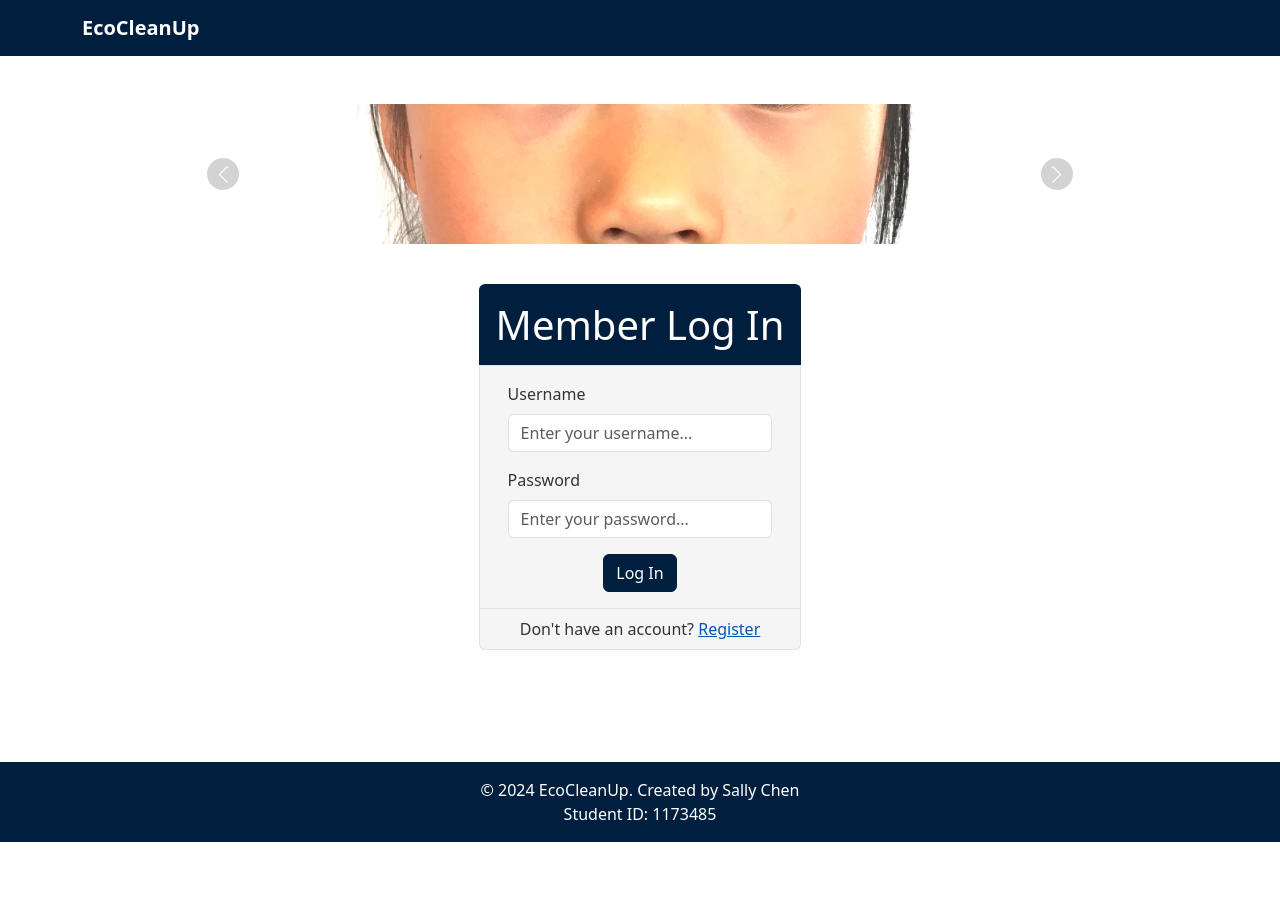
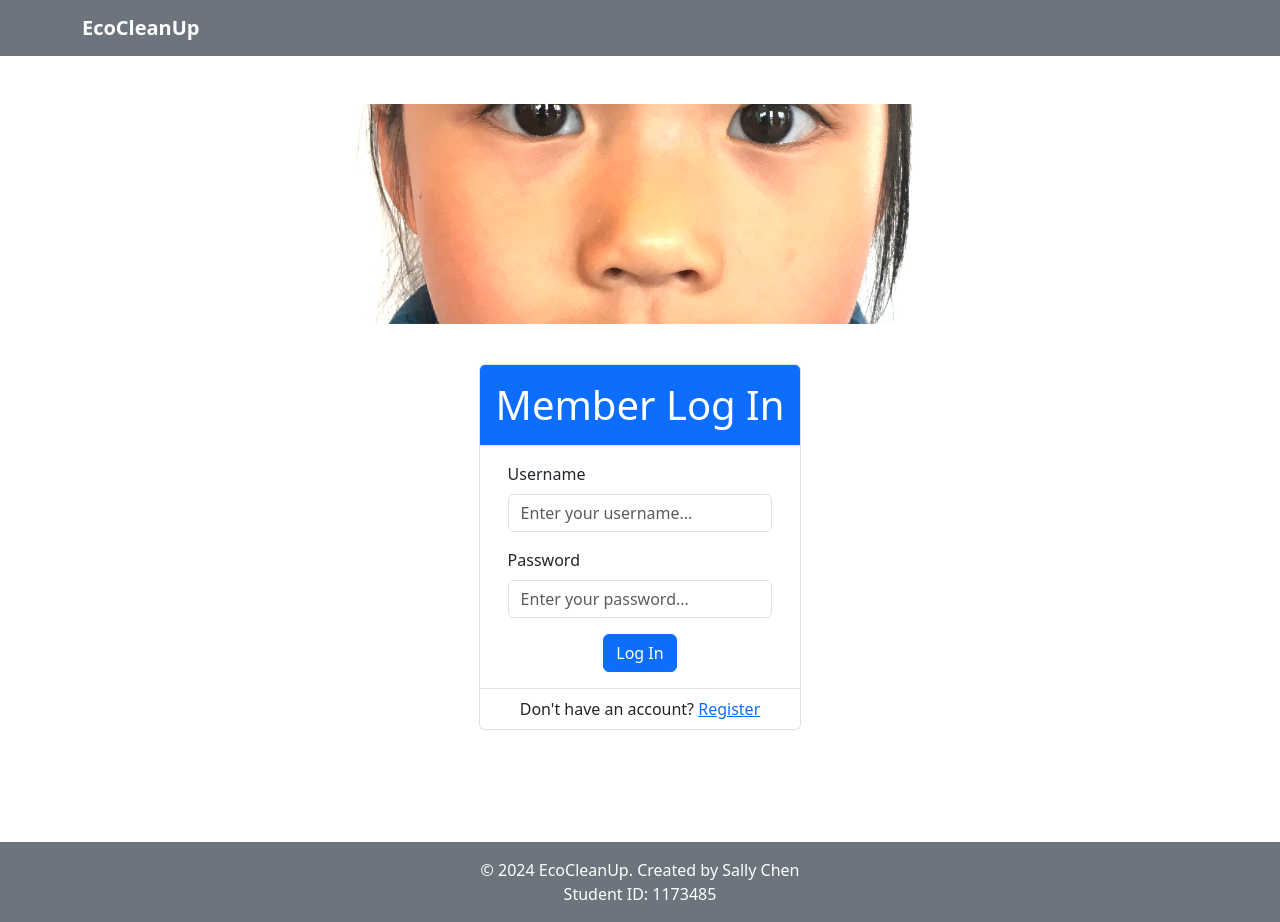
Before and after one commit to Sally-Chen-1173485/EcoCleanUp, a Flask app: page /login in a window 1280 px wide. Before the commit the page ends 842 px from the top, so only its background shows below. Run offline with Flask 3, Linux system fonts and the light colour scheme; some libraries are stand-ins or nearby versions.

Commit message:
Style update

```diff
--- a/loginapp/static/style.css
+++ /dev/null
@@ -1,167 +0,0 @@
-:root {
-    --theme-deepblue: #001f3f;
-    --theme-darker: #ffffff;
-    --theme-text: #333333;
-    --theme-light-bg: #f5f5f5;
-}
-
-/* sticky footer layout */
-html, body {
-    height: 100%;
-}
-
-body {
-    display: flex;
-    flex-direction: column;
-    background-color: var(--theme-darker);
-    color: var(--theme-text);
-    font-size: clamp(14px, 2vw, 16px);
-}
-
-main {
-    flex: 1;
-}
-
-footer {
-    margin-top: auto;
-}
-
-/* navbar/footer */
-.navbar,
-.bg-secondary,
-footer {
-    background-color: var(--theme-deepblue) !important;
-}
-
-/* primary buttons/blocks */
-.bg-primary,
-.btn-primary {
-    background-color: var(--theme-deepblue) !important;
-    border-color: var(--theme-deepblue) !important;
-}
-
-/* links */
-a {
-    color: #0056b3 !important;
-}
-
-a:hover {
-    color: #003d82 !important;
-}
-
-.nav-link {
-    color: #ffffff !important;
-}
-
-.nav-link:hover {
-    color: #e0e0e0 !important;
-}
-
-.navbar-brand {
-    color: #ffffff !important;
-}
-
-/* re-style white backgrounds so they aren’t too bright */
-.bg-white {
-    background-color: var(--theme-light-bg) !important;
-    color: var(--theme-text);
-}
-
-.login-top-strip {
-    display: block;
-    width: 100%;
-    max-width: 100%;
-    height: clamp(70px, 14vw, 140px);
-    object-fit: cover;
-    border-radius: 0.375rem;
-    margin-bottom: 0;
-}
-
-.login-strip-carousel {
-    width: 100%;
-    border-radius: 0.375rem;
-    overflow: hidden;
-}
-
-.login-strip-carousel .carousel-control-prev,
-.login-strip-carousel .carousel-control-next {
-    width: 10%;
-}
-
-.login-strip-carousel .carousel-control-prev-icon,
-.login-strip-carousel .carousel-control-next-icon {
-    background-color: rgba(0, 0, 0, 0.35);
-    border-radius: 50%;
-    background-size: 65% 65%;
-}
-
-.profile-avatar-button {
-    display: inline-block;
-    cursor: pointer;
-}
-
-.profile-avatar-img {
-    width: 140px;
-    height: 140px;
-    object-fit: cover;
-    border-radius: 50%;
-    border: 3px solid var(--theme-deepblue);
-}
-
-/* hero section used on public home page */
-.hero-section {
-    background: linear-gradient(135deg, #001f3f 0%, #002d5c 100%);
-    color: white;
-    padding: clamp(40px, 10vw, 80px) clamp(20px, 5vw, 20px);
-    text-align: center;
-}
-
-.hero-section h1 {
-    font-size: clamp(24px, 6vw, 48px);
-    margin-bottom: clamp(10px, 3vw, 20px);
-}
-
-.hero-section p {
-    font-size: clamp(16px, 4vw, 20px);
-    margin-bottom: clamp(15px, 5vw, 30px);
-}
-
-.btn-action {
-    margin: clamp(5px, 2vw, 10px);
-    font-weight: bold;
-    font-size: clamp(14px, 3vw, 16px);
-}
-
-/* responsive containers */
-@media (max-width: 768px) {
-    .container {
-        padding: 15px;
-    }
-
-    .form-label {
-        font-size: clamp(14px, 3vw, 16px);
-    }
-
-    .btn {
-        padding: clamp(8px, 2vw, 10px) clamp(12px, 3vw, 16px);
-        font-size: clamp(14px, 3vw, 16px);
-    }
-}
-
-@media (max-width: 576px) {
-    body {
-        font-size: 14px;
-    }
-
-    h1 {
-        font-size: clamp(20px, 5vw, 28px);
-    }
-
-    h2 {
-        font-size: clamp(18px, 4vw, 24px);
-    }
-
-    p {
-        font-size: clamp(13px, 3vw, 16px);
-    }
-}
--- a/loginapp/templates/access_denied.html
+++ b/loginapp/templates/access_denied.html
@@ -5,7 +5,6 @@
     <meta name="viewport" content="width=device-width, initial-scale=1">
     <title>Access Denied - EcoCleanUp</title>
     <link href="https://cdn.jsdelivr.net/npm/bootstrap@5.3.3/dist/css/bootstrap.min.css" rel="stylesheet" integrity="sha384-QWTKZyjpPEjISv5WaRU9OFeRpok6YctnYmDr5pNlyT2bRjXh0JMhjY6hW+ALEwIH" crossorigin="anonymous">
-    <link rel="stylesheet" href="{{ url_for('static', filename='style.css') }}">
   </head>
   <body>
     <script src="https://cdn.jsdelivr.net/npm/bootstrap@5.3.3/dist/js/bootstrap.bundle.min.js" integrity="sha384-YvpcrYf0tY3lHB60NNkmXc5s9fDVZLESaAA55NDzOxhy9GkcIdslK1eN7N6jIeHz" crossorigin="anonymous"></script>
--- a/loginapp/templates/home_public.html
+++ b/loginapp/templates/home_public.html
@@ -5,7 +5,6 @@
 	<meta name="viewport" content="width=device-width, initial-scale=1">
 	<title>EcoCleanUp - Community Environmental Cleanup Platform</title>
 	<link href="https://cdn.jsdelivr.net/npm/bootstrap@5.3.3/dist/css/bootstrap.min.css" rel="stylesheet" integrity="sha384-QWTKZyjpPEjISv5WaRU9OFeRpok6YctnYmDr5pNlyT2bRjXh0JMhjY6hW+ALEwIH" crossorigin="anonymous">
-	<link rel="stylesheet" href="{{ url_for('static', filename='style.css') }}">
 </head>
 <body>
 	<!-- Header -->
--- a/loginapp/templates/login.html
+++ b/loginapp/templates/login.html
@@ -5,7 +5,25 @@
     <meta name="viewport" content="width=device-width, initial-scale=1">
     <title>Log In - EcoCleanUp</title>
     <link href="https://cdn.jsdelivr.net/npm/bootstrap@5.3.3/dist/css/bootstrap.min.css" rel="stylesheet" integrity="sha384-QWTKZyjpPEjISv5WaRU9OFeRpok6YctnYmDr5pNlyT2bRjXh0JMhjY6hW+ALEwIH" crossorigin="anonymous">
-    <link rel="stylesheet" href="{{ url_for('static', filename='style.css') }}">
+
+    <!-- Style created by AI -->
+    <style>
+      img {
+        max-width: 100%;
+        height: auto;
+      }
+
+      .login-top-strip {
+        height: 220px;
+        object-fit: cover;
+      }
+
+      @media (max-width: 576px) {
+        .login-top-strip {
+          height: 150px;
+        }
+      }
+    </style>
   </head>
   <body>
     <script src="https://cdn.jsdelivr.net/npm/bootstrap@5.3.3/dist/js/bootstrap.bundle.min.js" integrity="sha384-YvpcrYf0tY3lHB60NNkmXc5s9fDVZLESaAA55NDzOxhy9GkcIdslK1eN7N6jIeHz" crossorigin="anonymous"></script>
--- a/loginapp/templates/signup.html
+++ b/loginapp/templates/signup.html
@@ -5,7 +5,6 @@
     <meta name="viewport" content="width=device-width, initial-scale=1">
     <title>Sign Up - EcoCleanUp</title>
     <link href="https://cdn.jsdelivr.net/npm/bootstrap@5.3.3/dist/css/bootstrap.min.css" rel="stylesheet" integrity="sha384-QWTKZyjpPEjISv5WaRU9OFeRpok6YctnYmDr5pNlyT2bRjXh0JMhjY6hW+ALEwIH" crossorigin="anonymous">
-    <link rel="stylesheet" href="{{ url_for('static', filename='style.css') }}">
   </head>
   <body>
     <script src="https://cdn.jsdelivr.net/npm/bootstrap@5.3.3/dist/js/bootstrap.bundle.min.js" integrity="sha384-YvpcrYf0tY3lHB60NNkmXc5s9fDVZLESaAA55NDzOxhy9GkcIdslK1eN7N6jIeHz" crossorigin="anonymous"></script>
```
Also changed, not shown: loginapp/templates/userbase.html (+20 -1 lines), loginapp/static/uploads/54a730791c0b439e9f97c3dfa1006410.png (added), loginapp/static/uploads/5ad75d99568c4634be0668673adb532d.png (deleted).
